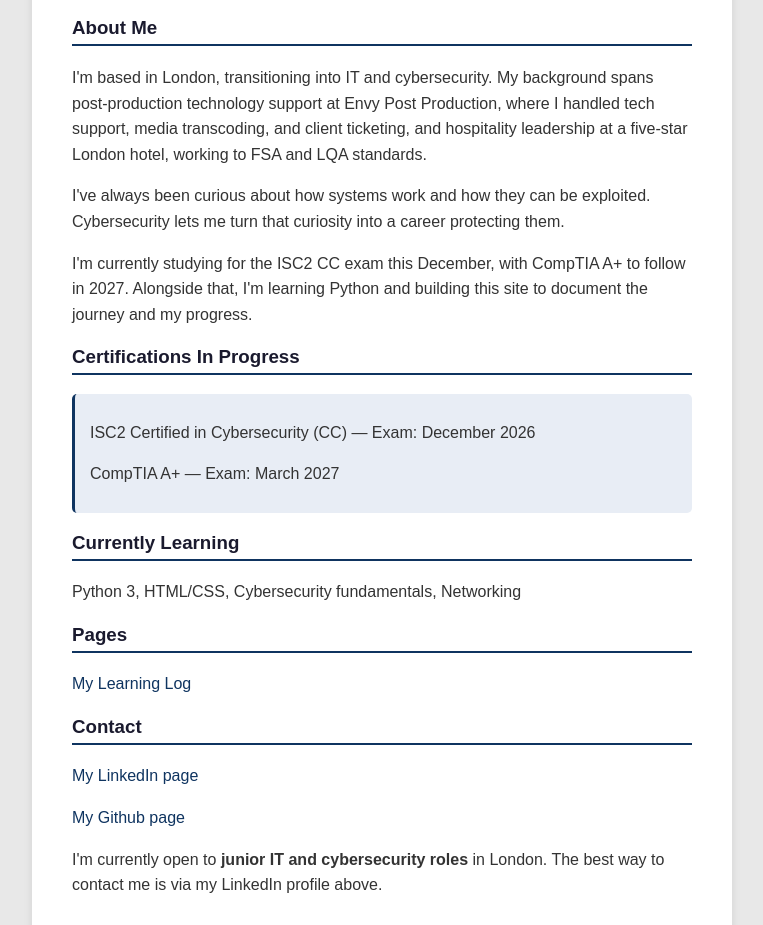
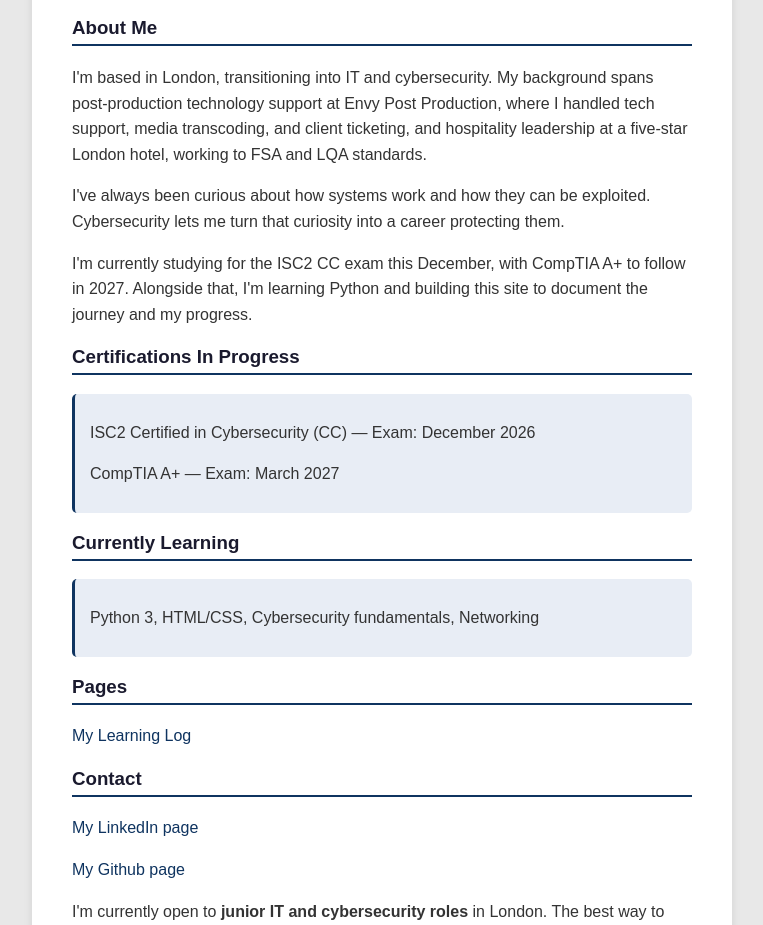
Before and after one commit to curtistech/curtistech.github.io, a plain HTML site: page index.html in a window 1280 px wide. Shown: the part 159-1084 px from the top of the page, without its empty margins (258-1021 px from the left). Drawn offline with Linux system fonts and the light colour scheme.

Commit message:
Update index.html

```diff
--- a/index.html
+++ b/index.html
@@ -74,7 +74,9 @@ p {
     </div>
 
     <h3>Currently Learning</h3>
+    <div class="highlight">
     <p>Python 3, HTML/CSS, Cybersecurity fundamentals, Networking</p>
+    </div>
 
     <h3>Pages</h3>
     <p><a href="log.html">My Learning Log </a></p>
```
